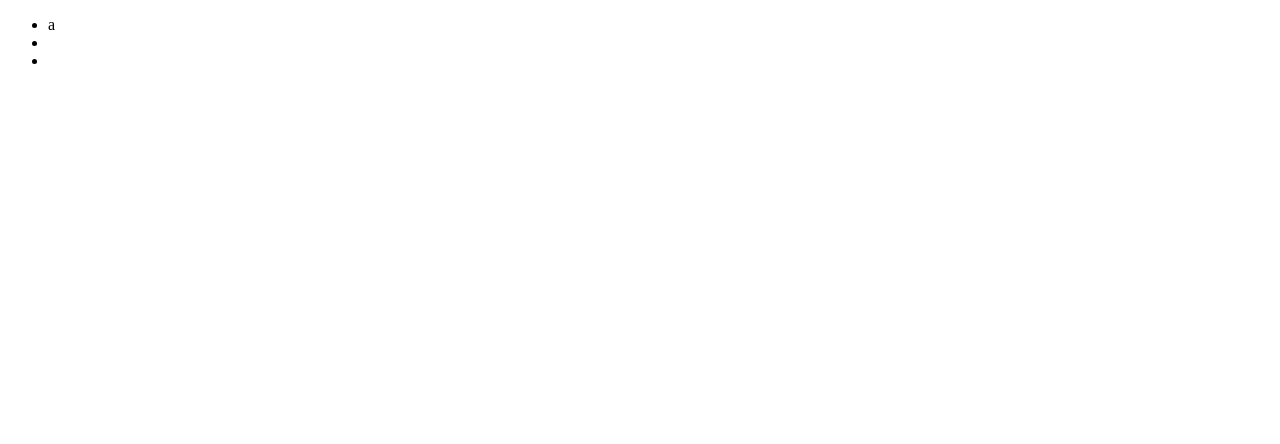
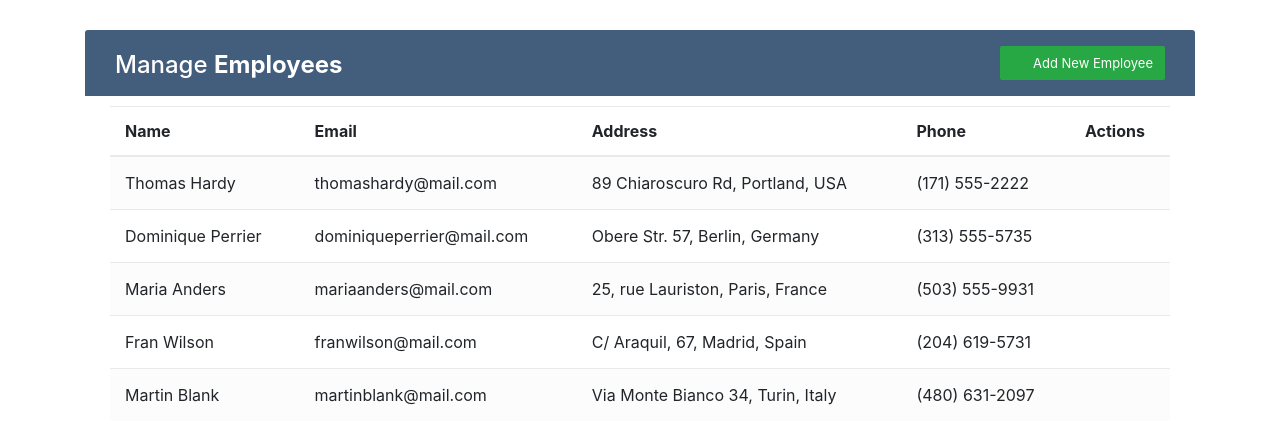
Before and after one commit to saidugurlu/ReactHooks-EmployeeManageApp, a React (Create React App) app: page / in a window 1280 px wide. Shown: the top 444 px of the page. Built offline with nearby package versions, Linux system fonts and the light colour scheme.

Commit message:
employee added

```diff
--- a/public/index.html
+++ b/public/index.html
@@ -15,16 +15,25 @@
       user's mobile device or desktop. See https://developers.google.com/web/fundamentals/web-app-manifest/
     -->
     <link rel="manifest" href="%PUBLIC_URL%/manifest.json" />
-    <!--
-      Notice the use of %PUBLIC_URL% in the tags above.
-      It will be replaced with the URL of the `public` folder during the build.
-      Only files inside the `public` folder can be referenced from the HTML.
+    <link
+      rel="stylesheet"
+      href="https://fonts.googleapis.com/css?family=Roboto|Varela+Round"
+    />
+    <link
+      rel="stylesheet"
+      href="https://stackpath.bootstrapcdn.com/bootstrap/4.5.0/css/bootstrap.min.css"
+    />
+    <link
+      rel="stylesheet"
+      href="https://fonts.googleapis.com/icon?family=Material+Icons"
+    />
+    <link
+      rel="stylesheet"
+      href="https://maxcdn.bootstrapcdn.com/font-awesome/4.7.0/css/font-awesome.min.css"
+    />
 
-      Unlike "/favicon.ico" or "favicon.ico", "%PUBLIC_URL%/favicon.ico" will
-      work correctly both with client-side routing and a non-root public URL.
-      Learn how to configure a non-root public URL by running `npm run build`.
-    -->
-    <title>React App</title>
+    <title>Manage App</title>
+
   </head>
   <body>
     <noscript>You need to enable JavaScript to run this app.</noscript>
--- a/src/App.js
+++ b/src/App.js
@@ -3,7 +3,24 @@
 function App() {
   return (
     <div className="App">
-<EmployeeList/>
+
+      <div className="container-xl">
+        <div className="table-responsive">
+          <div className="table-wrapper">
+            <div className="table-title">
+              <div className="row">
+                <div className="col-sm-6">
+                  <h2>Manage <b>Employees</b></h2>
+                </div>
+                <div className="col-sm-6">
+                  <a href="#addEmployeeModal" className="btn btn-success" data-toggle="modal"><i className="material-icons">&#xE147;</i> <span>Add New Employee</span></a>
+                </div>
+              </div>
+            </div>
+            <EmployeeList />
+          </div>
+        </div>
+      </div>
     </div>
   );
 }
--- a/src/components/Employee.js
+++ b/src/components/Employee.js
@@ -1,13 +1,40 @@
-import React from 'react'
+import React from "react";
 
-function Employee() {
+
+function Employee({employees}) {
+
   return (
-<ul>
-  <li>a</li>
-  <li></li>
-  <li></li>
-</ul>
-  )
+    <>
+      {employees.map((employee) => (
+        <tr key={employee.id}>
+          <td>{employee.name}</td>
+          <td>{employee.email}</td>
+          <td>{employee.address}</td>
+          <td>{employee.phone}</td>
+          <td>
+            <a href="#editEmployeeModal" className="edit" data-toggle="modal">
+              <i className="material-icons" data-toggle="tooltip" title="Edit">
+                &#xE254;
+              </i>
+            </a>
+            <a
+              href="#deleteEmployeeModal"
+              className="delete"
+              data-toggle="modal"
+            >
+              <i
+                className="material-icons"
+                data-toggle="tooltip"
+                title="Delete"
+              >
+                &#xE872;
+              </i>
+            </a>
+          </td>
+        </tr>
+      ))}
+    </>
+  );
 }
 
 export default Employee;
--- a/src/components/EmployeeList.js
+++ b/src/components/EmployeeList.js
@@ -1,10 +1,61 @@
-import React from 'react'
-import Employee from './Employee'
+import React from "react";
+import Employee from "./Employee";
+import { useState } from "react";
 
 function EmployeeList() {
+  const [employees, setEmployees] = useState([
+    {
+      id: 1,
+      name: "Thomas Hardy",
+      email: "thomashardy@mail.com",
+      address: "89 Chiaroscuro Rd, Portland, USA",
+      phone: "(171) 555-2222",
+    },
+    {
+      id: 2,
+      name: "Dominique Perrier",
+      email: "dominiqueperrier@mail.com",
+      address: "Obere Str. 57, Berlin, Germany",
+      phone: "(313) 555-5735",
+    },
+    {
+      id: 3,
+      name: "Maria Anders",
+      email: "mariaanders@mail.com",
+      address: "25, rue Lauriston, Paris, France",
+      phone: "(503) 555-9931",
+    },
+    {
+      id: 4,
+      name: "Fran Wilson",
+      email: "franwilson@mail.com",
+      address: "C/ Araquil, 67, Madrid, Spain",
+      phone: "(204) 619-5731",
+    },
+    {
+      id: 5,
+      name: "Martin Blank",
+      email: "martinblank@mail.com",
+      address: "Via Monte Bianco 34, Turin, Italy",
+      phone: "(480) 631-2097",
+    },
+  ]);
   return (
-    <Employee/>
-  )
+    <table className="table table-striped table-hover">
+      <thead>
+        <tr>
+          <th>Name</th>
+          <th>Email</th>
+          <th>Address</th>
+          <th>Phone</th>
+          <th>Actions</th>
+        </tr>
+      </thead>
+      <tbody>
+        <Employee employees={employees}/>
+      </tbody>
+    </table>
+  );
 }
 
-export default EmployeeList
+export default EmployeeList;
```
